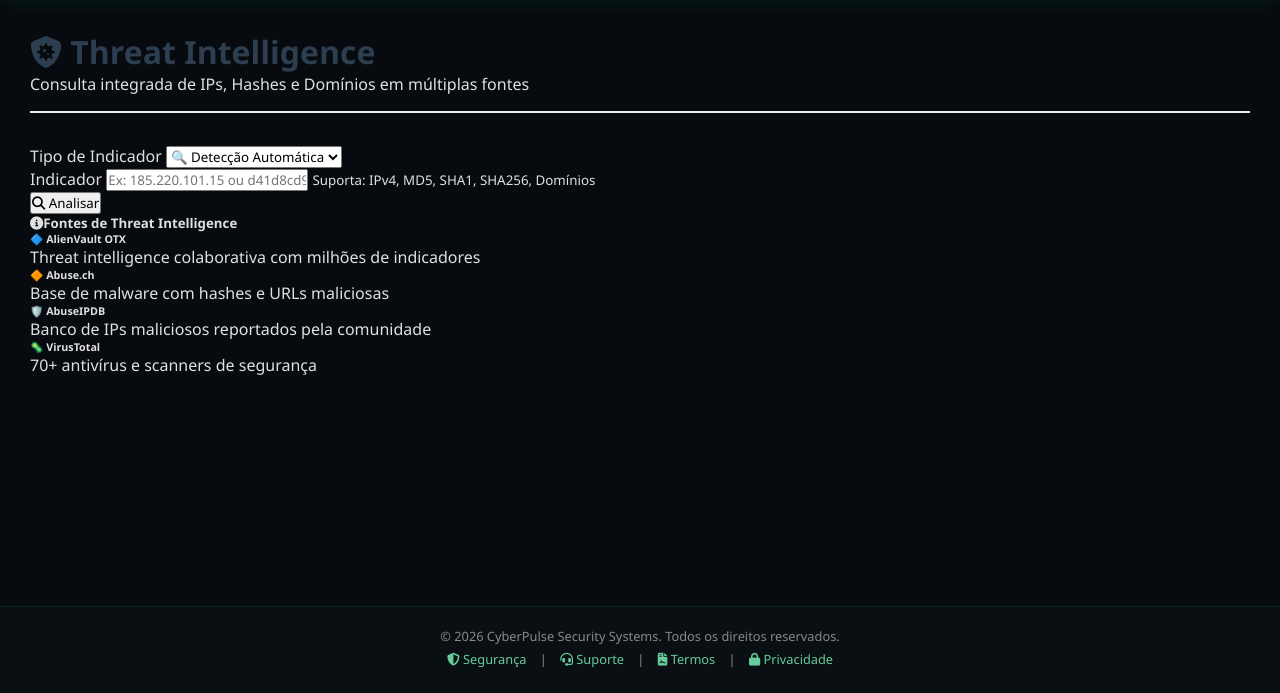
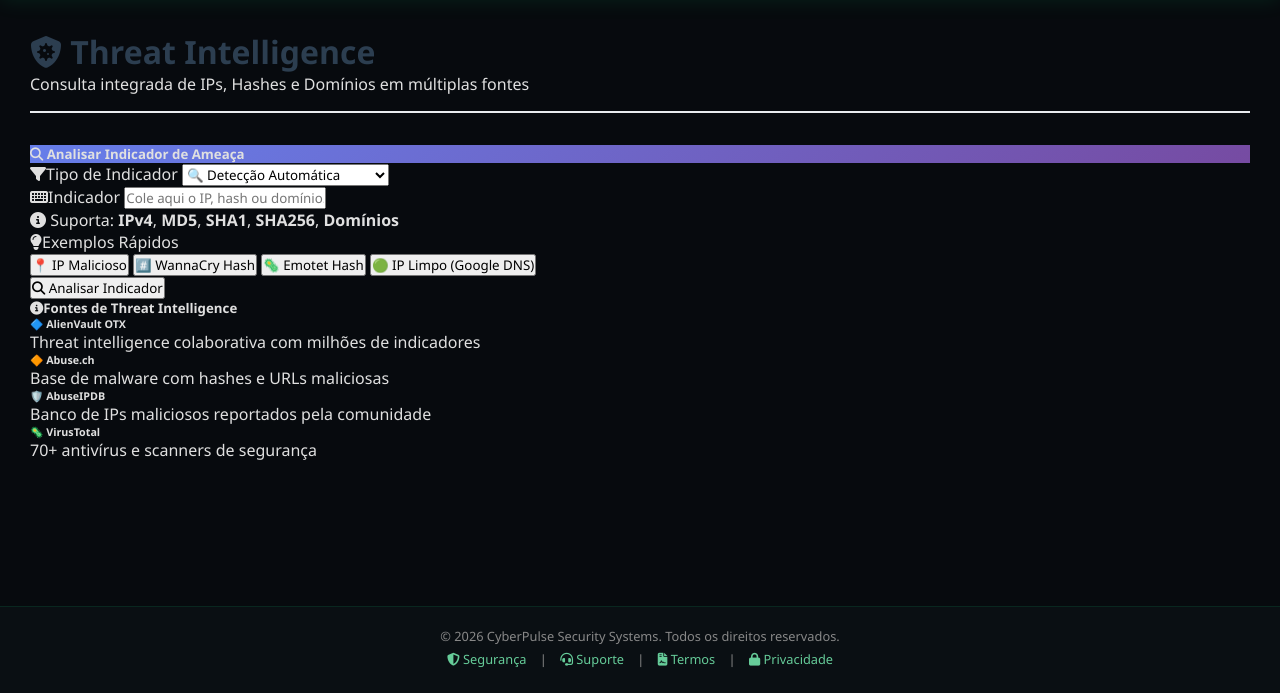
Before and after one commit to vitorfbernardo/cyberpulse, a Django app: page /threat-intel/ in a window 1280 px wide; the page is wider, and only the part inside the window is pictured. Shown: the part 107-800 px from the top of that part. Run offline with Django 5.2, Linux system fonts and the light colour scheme; the visitor is signed in with stand-in values (Sample User, id 1); data that the repository does not hold is empty.

Commit message:
Melhora interface da página Threat Intel - campos mais espaçados e exemplos clicáveis

```diff
--- a/templates/threat_intel.html
+++ b/templates/threat_intel.html
@@ -17,47 +17,80 @@
         </div>
     </div>
 
-    <!-- Formulário de Busca -->
+    <!-- Formulário de Busca - INTERFACE MELHORADA -->
     <div class="row mb-4">
-        <div class="col-12">
-            <div class="card shadow-sm">
-                <div class="card-body">
+        <div class="col-lg-8 offset-lg-2">
+            <div class="card shadow-lg border-0">
+                <div class="card-header bg-gradient-primary text-white">
+                    <h5 class="mb-0">
+                        <i class="fas fa-search me-2"></i>
+                        Analisar Indicador de Ameaça
+                    </h5>
+                </div>
+                <div class="card-body p-4">
                     <form method="post" id="threatIntelForm">
                         {% csrf_token %}
 
-                        <div class="row g-3">
-                            <div class="col-md-3">
-                                <label for="query_type" class="form-label">Tipo de Indicador</label>
-                                <select class="form-select" id="query_type" name="query_type">
+                        <!-- Tipo de Indicador -->
+                        <div class="mb-4">
+                            <label for="query_type" class="form-label fw-bold">
+                                <i class="fas fa-filter me-2"></i>Tipo de Indicador
+                            </label>
+                            <select class="form-select form-select-lg" id="query_type" name="query_type">
                                 <option value="auto" selected>🔍 Detecção Automática</option>
-                                    <option value="ip">📍 IP Address</option>
-                                    <option value="hash">#️⃣ Hash (MD5/SHA256)</option>
-                                    <option value="domain">🌐 Domain</option>
+                                <option value="ip">📍 Endereço IP</option>
+                                <option value="hash">#️⃣ Hash (MD5/SHA1/SHA256)</option>
+                                <option value="domain">🌐 Domínio</option>
                             </select>
                         </div>
 
-                            <div class="col-md-7">
-                                <label for="query" class="form-label">Indicador</label>
+                        <!-- Campo de Input -->
+                        <div class="mb-4">
+                            <label for="query" class="form-label fw-bold">
+                                <i class="fas fa-keyboard me-2"></i>Indicador
+                            </label>
                             <input
                                 type="text"
-                                    class="form-control"
+                                class="form-control form-control-lg"
                                 id="query"
                                 name="query"
-                                    placeholder="Ex: 185.220.101.15 ou d41d8cd98f00b204e9800998ecf8427e"
+                                placeholder="Cole aqui o IP, hash ou domínio..."
                                 value="{{ query }}"
                                 required
                             >
-                                <small class="form-text text-muted">
-                                    Suporta: IPv4, MD5, SHA1, SHA256, Domínios
-                                </small>
+                            <div class="form-text mt-2">
+                                <i class="fas fa-info-circle me-1"></i>
+                                Suporta: <strong>IPv4</strong>, <strong>MD5</strong>, <strong>SHA1</strong>, <strong>SHA256</strong>, <strong>Domínios</strong>
+                            </div>
                         </div>
 
-                            <div class="col-md-2 d-flex align-items-end">
-                                <button type="submit" class="btn btn-primary w-100">
-                                    <i class="fas fa-search me-2"></i>
-                                    Analisar
+                        <!-- Exemplos Clicáveis -->
+                        <div class="mb-4">
+                            <label class="form-label fw-bold">
+                                <i class="fas fa-lightbulb me-2"></i>Exemplos Rápidos
+                            </label>
+                            <div class="d-flex flex-wrap gap-2">
+                                <button type="button" class="btn btn-outline-info btn-sm example-btn" data-value="185.220.101.15">
+                                    📍 IP Malicioso
+                                </button>
+                                <button type="button" class="btn btn-outline-warning btn-sm example-btn" data-value="ed01ebfbc9eb5bbea545af4d01bf5f1071661840480439c6e5babe8e080e41aa">
+                                    #️⃣ WannaCry Hash
+                                </button>
+                                <button type="button" class="btn btn-outline-danger btn-sm example-btn" data-value="44d88612fea8a8f36de82e1278abb02f">
+                                    🦠 Emotet Hash
+                                </button>
+                                <button type="button" class="btn btn-outline-secondary btn-sm example-btn" data-value="8.8.8.8">
+                                    🟢 IP Limpo (Google DNS)
                                 </button>
                             </div>
+                        </div>
+
+                        <!-- Botão de Análise -->
+                        <div class="d-grid">
+                            <button type="submit" class="btn btn-primary btn-lg">
+                                <i class="fas fa-search me-2"></i>
+                                Analisar Indicador
+                            </button>
                         </div>
                     </form>
                 </div>
@@ -72,9 +105,10 @@
 
             <!-- Erro -->
             {% if result.error %}
-            <div class="alert alert-danger" role="alert">
+            <div class="alert alert-danger alert-dismissible fade show" role="alert">
                 <i class="fas fa-exclamation-triangle me-2"></i>
-                {{ result.error }}
+                <strong>Erro:</strong> {{ result.error }}
+                <button type="button" class="btn-close" data-bs-dismiss="alert"></button>
             </div>
             {% endif %}
 
@@ -399,5 +433,36 @@
     font-weight: 600;
     color: #2c3e50;
 }
+
+.bg-gradient-primary {
+    background: linear-gradient(135deg, #667eea 0%, #764ba2 100%);
+}
+
+.example-btn {
+    transition: all 0.3s ease;
+}
+
+.example-btn:hover {
+    transform: translateY(-2px);
+    box-shadow: 0 4px 8px rgba(0,0,0,0.15);
+}
+
+.card {
+    transition: transform 0.2s ease;
+}
+
+.card:hover {
+    transform: translateY(-2px);
+}
 </style>
+
+<script>
+// Exemplos clicáveis
+document.querySelectorAll('.example-btn').forEach(btn => {
+    btn.addEventListener('click', function() {
+        document.getElementById('query').value = this.dataset.value;
+        document.getElementById('query').focus();
+    });
+});
+</script>
 {% endblock %}
```
Lines whose indentation alone changed are shown as unchanged.
